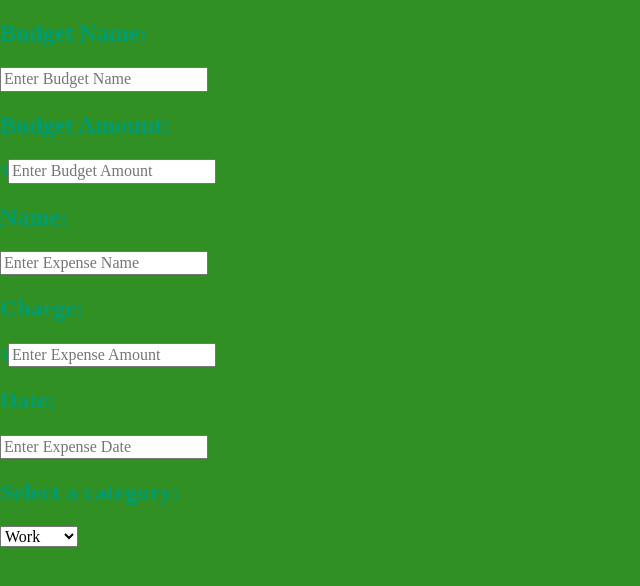
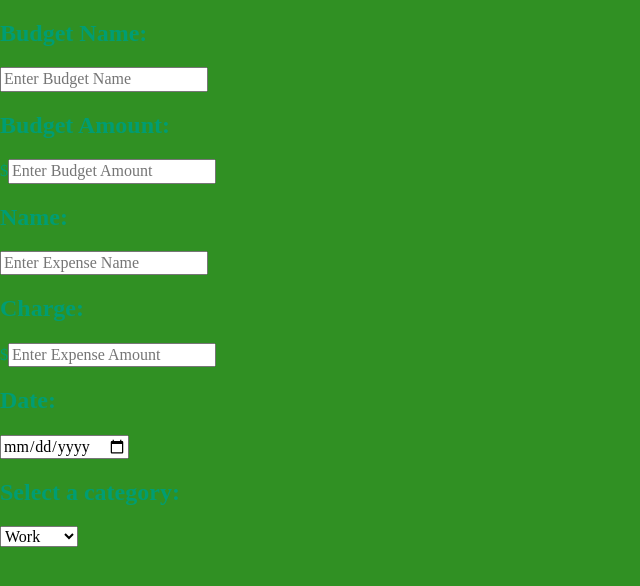
Before and after one commit to hackathon-2014/the-swansons-repo, a website: page app/index.html in a window 1280 px wide. Shown: the whole page, without its empty margins (0-640 px from the left). Drawn offline with nearby package versions, Linux system fonts and the light colour scheme; files that its build step writes are made by us from their sources.

Commit message:
nothing really

```diff
--- a/app/index.html
+++ b/app/index.html
@@ -41,7 +41,7 @@
       </div>
       <div class="expenseItemDate">
         <h2>Date:</h2>
-        <input type="text" placeholder="Enter Expense Date">
+        <input type="date" placeholder="Enter Expense Date">
       </div>
       <div class="budgetItemName">
         <h2>Select a category:</h2>
```
